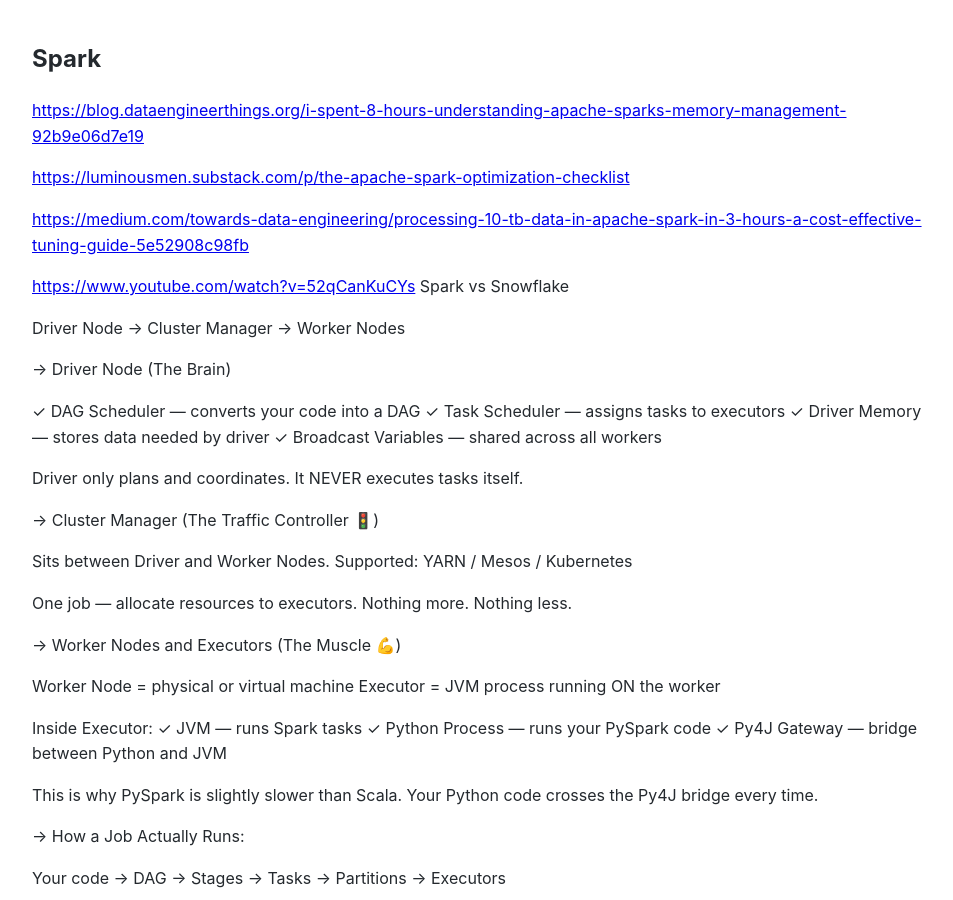
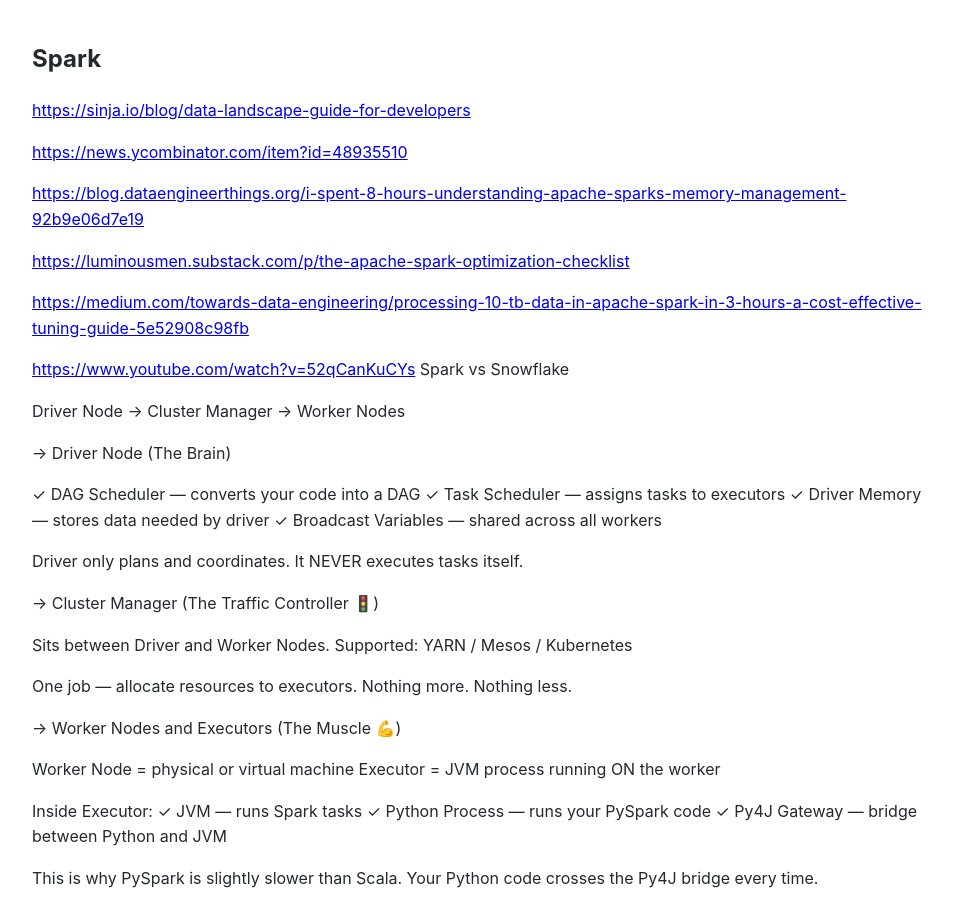
Before and after one commit to Michael-Lubinsky/michael-lubinsky.github.com, a Jekyll site: the page built from spark/spark.md, in a window 1280 px wide and 900 px high. Shown: the whole window, without its empty margins (158-1111 px from the left). Built offline with Jekyll 4.4.1, drawn with Linux system fonts in a browser that asks for light colours; our own code applies the rules of GitHub Pages for plain Markdown files.

Commit message:
Update spark.md

```diff
--- a/spark/spark.md
+++ b/spark/spark.md
@@ -1,4 +1,8 @@
 ## Spark
+
+<https://sinja.io/blog/data-landscape-guide-for-developers>
+
+<https://news.ycombinator.com/item?id=48935510>
 
 <https://blog.dataengineerthings.org/i-spent-8-hours-understanding-apache-sparks-memory-management-92b9e06d7e19>
 
```
